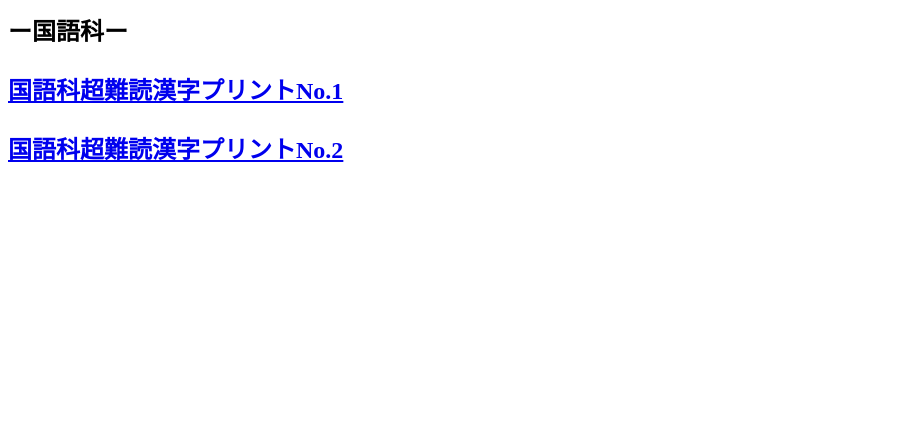
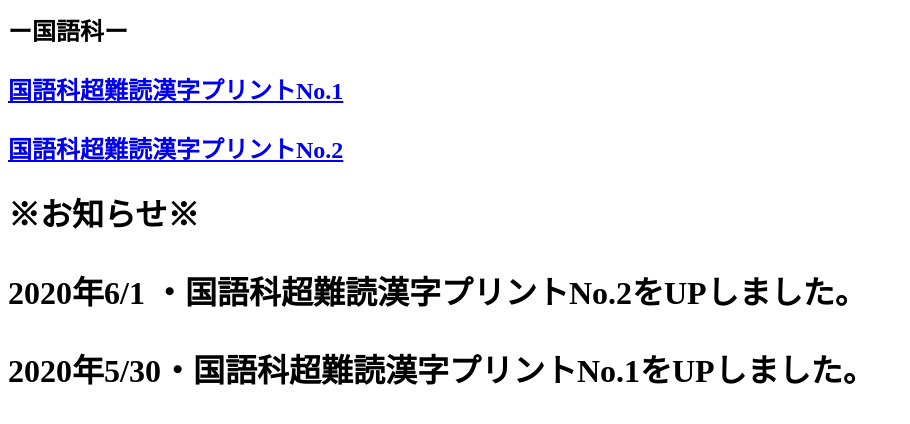
Before and after one commit to tanukichi5000/jugyoupurint, a plain HTML site: page index.html in a window 1280 px wide. Shown: the part 74-498 px from the top of the page, without its empty margins (0-910 px from the left). Drawn offline with Linux system fonts and the light colour scheme.

Commit message:
Update index.html

```diff
--- a/index.html
+++ b/index.html
@@ -6,3 +6,8 @@
 <p></p>
 <a href= " https://media.toriaez.jp/g0391/4.pdf" >国語科超難読漢字プリントNo.2</a>
 <p></p>
+<h1>※お知らせ※
+ <p></p>
+ 2020年6/1 ・国語科超難読漢字プリントNo.2をUPしました。
+ <p></p>
+ 2020年5/30・国語科超難読漢字プリントNo.1をUPしました。
```
